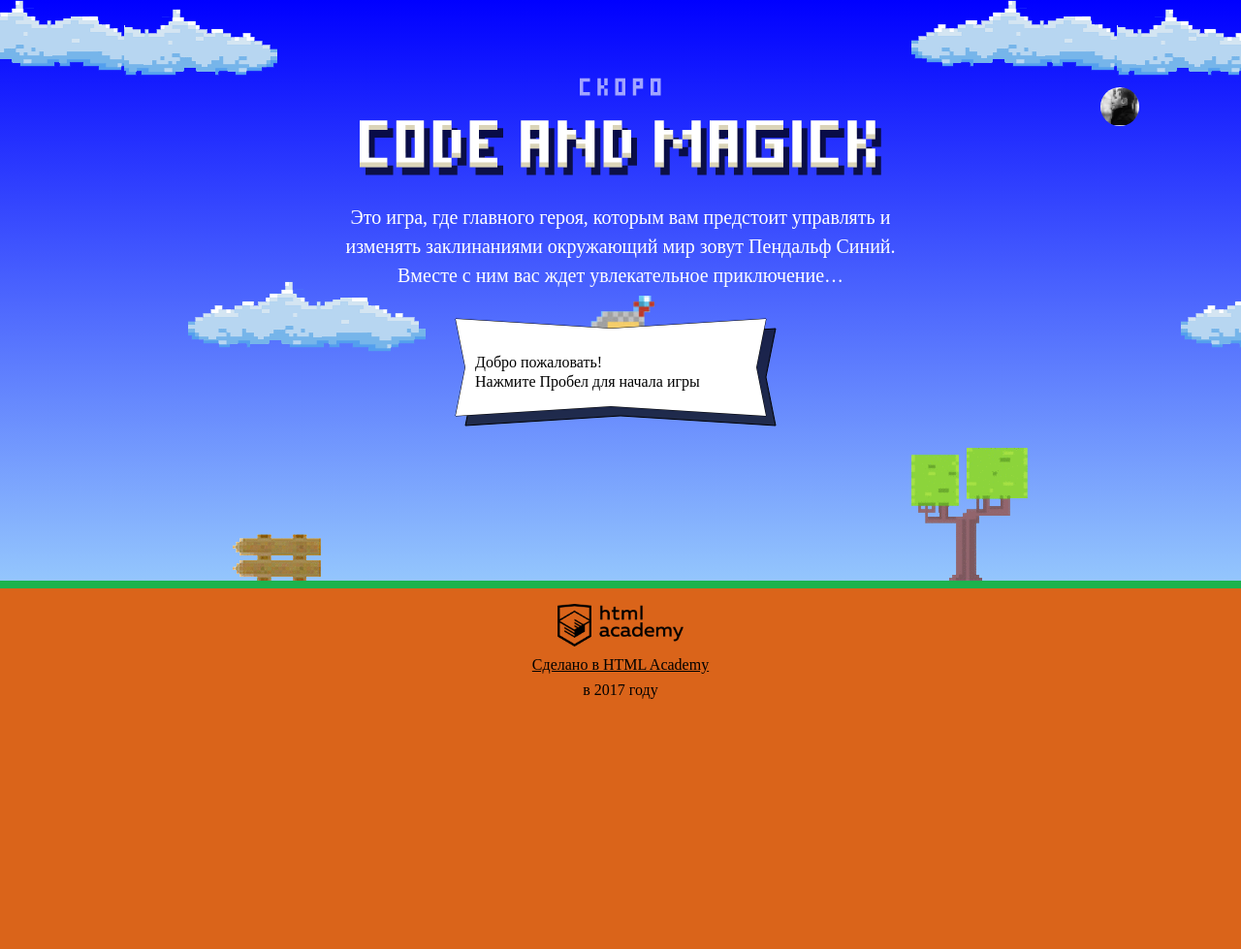
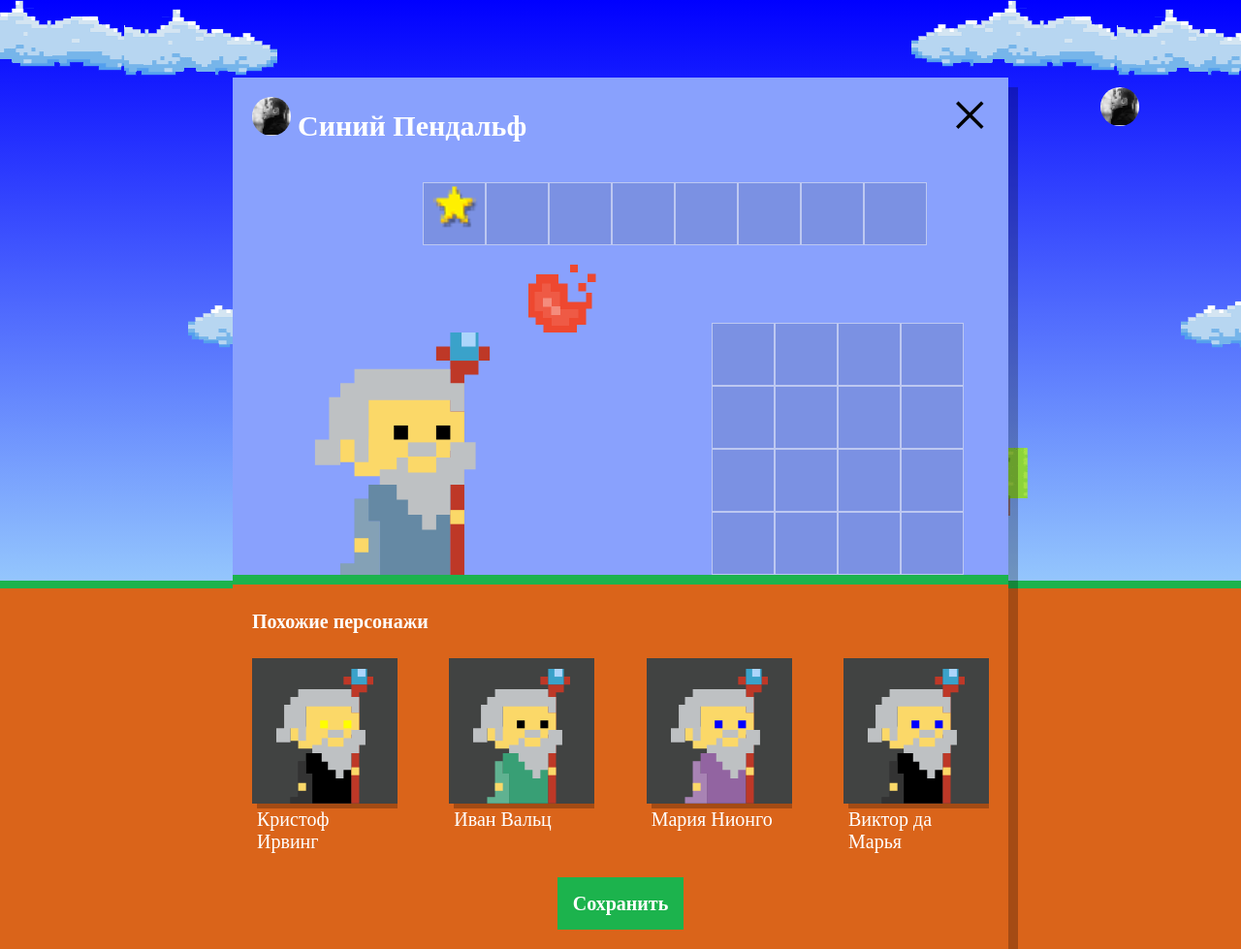
Before and after one commit to Jamvi/25176-code-and-magick, a website: page index.html in a window 1280 px wide. Shown: the whole page at 97% size. Before the commit the page ends 800 px from the top, so only its background shows below. Drawn offline with Linux system fonts and the light colour scheme; a web font is replaced by a local one.

Commit message:
Добавлены случайно генерируемые маги

```diff
--- a/index.html
+++ b/index.html
@@ -203,6 +203,7 @@
     return height / 3 - getWizardHeight();
   }
 </script>
+<script src="js/setup.js"></script>
 <script src="js/stat.js"></script>
 <script src="js/game.js"></script>
 
--- /dev/null
+++ b/js/setup.js
@@ -0,0 +1,52 @@
+'use strict';
+
+var userDialog = document.querySelector('.setup');
+userDialog.classList.remove('hidden');
+
+var similarListElement = document.querySelector('.setup-similar-list');
+var similarWizardTemplate = document.querySelector('#similar-wizard-template').content.querySelector('.setup-similar-item');
+
+var firstNames = ['Иван', 'Хуан Себастьян', 'Мария', 'Кристоф', 'Виктор', 'Юлия', 'Люпита', 'Вашингтон'];
+var lastNames = ['да Марья', 'Верон', 'Мирабелла', 'Вальц', 'Онопко', 'Топольницкая', 'Нионго', 'Ирвинг'];
+var coatColors = ['rgb(101, 137, 164)', 'rgb(241, 43, 107)', 'rgb(146, 100, 161)', 'rgb(56, 159, 117)', 'rgb(215, 210, 55)', 'rgb(0, 0, 0)'];
+var eyesColors = ['black', 'red', 'blue', 'yellow', 'green'];
+
+var wizards = [];
+
+var createWizard = function (names, surnames, coats, eyes) {
+
+  var firstName = names.splice(Math.floor(Math.random() * names.length), 1);
+  var lastName = surnames.splice(Math.floor(Math.random() * surnames.length), 1);
+
+  var wizard = {
+    name: firstName + ' ' + lastName,
+    coatColor: coats[Math.floor(Math.random() * coats.length)],
+    eyesColor: eyes[Math.floor(Math.random() * eyes.length)]
+  };
+
+  return wizard;
+};
+
+for (var i = 0; i < 4; i++) {
+  wizards[i] = createWizard(firstNames, lastNames, coatColors, eyesColors);
+}
+
+var renderWizard = function (wizard) {
+  var wizardElement = similarWizardTemplate.cloneNode(true);
+
+  wizardElement.querySelector('.setup-similar-label').textContent = wizard.name;
+  wizardElement.querySelector('.wizard-coat').style.fill = wizard.coatColor;
+  wizardElement.querySelector('.wizard-eyes').style.fill = wizard.eyesColor;
+
+  return wizardElement;
+};
+
+var fragment = document.createDocumentFragment();
+
+for (var j = 0; j < wizards.length; j++) {
+  fragment.appendChild(renderWizard(wizards[j]));
+}
+
+similarListElement.appendChild(fragment);
+
+document.querySelector('.setup-similar').classList.remove('hidden');
```
